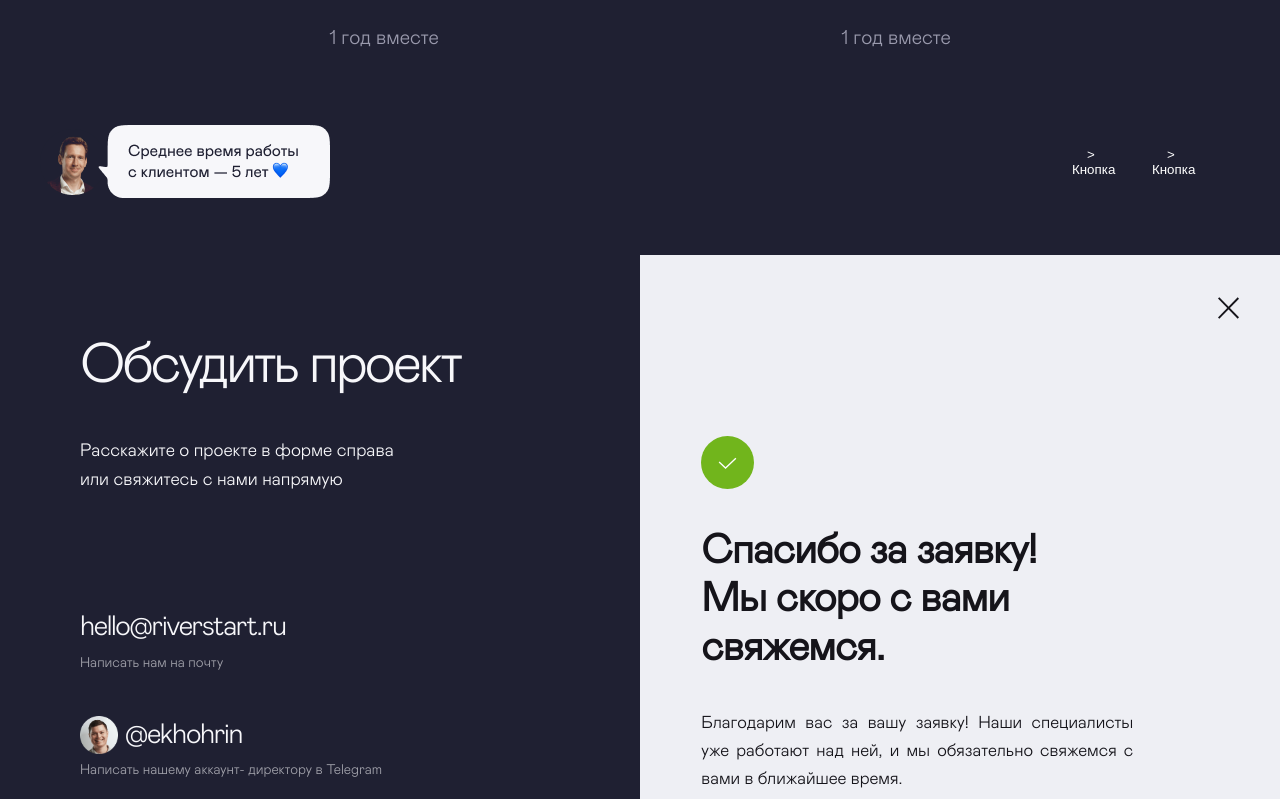
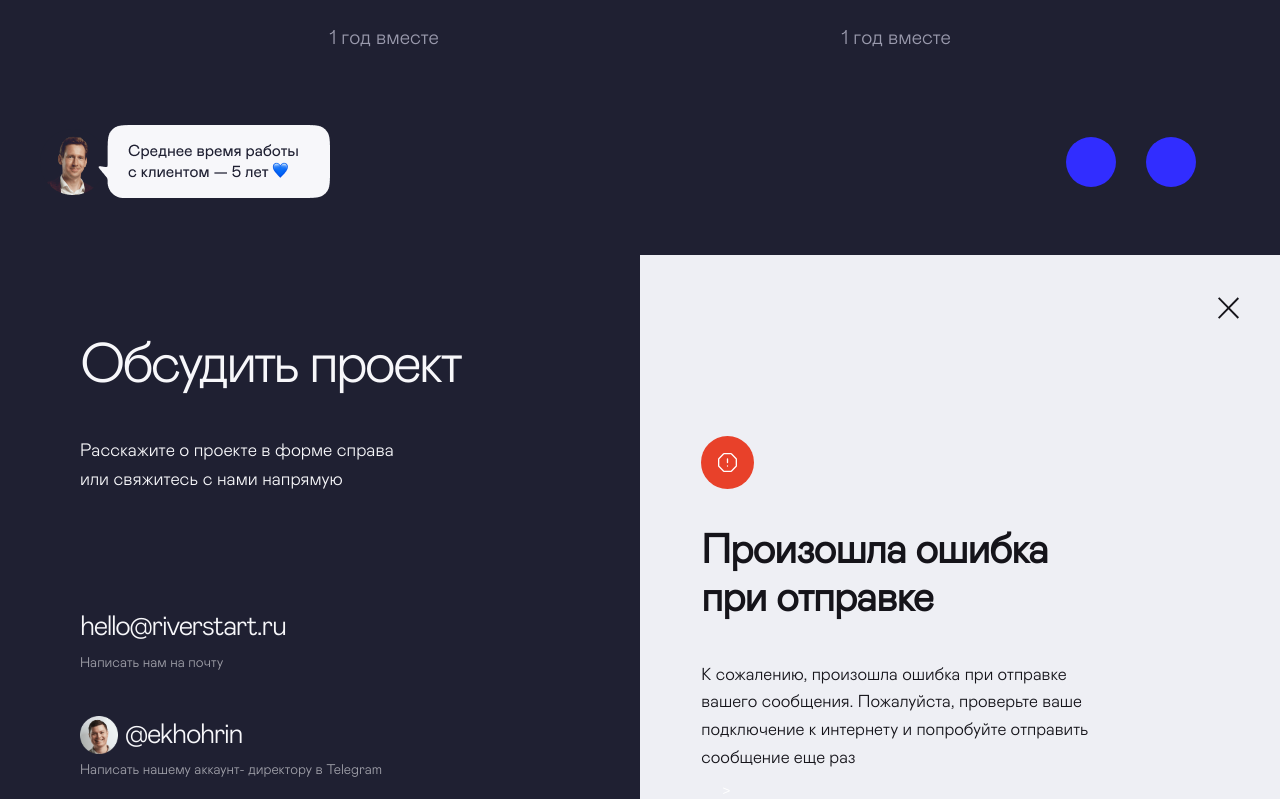
Before and after one commit to Kuldyaev/testovoe03032024, a Vue app: page / in a window 1280 px wide. Shown: the part 620-1419 px from the top of the page. Built offline with nearby package versions, Linux system fonts and the light colour scheme.

Commit message:
redesign errorReguest component

```diff
--- a/src/components/ClientsCarousel.vue
+++ b/src/components/ClientsCarousel.vue
@@ -12,6 +12,7 @@
       <div class="avWorkTime"></div>
       <FlexBox w="130px" m="0 30px 0 0" justify="between">
         <Button
+          category="circleLeft"
           @click="
             {
               state.moveToLeft = true;
@@ -26,6 +27,7 @@
           "
         />
         <Button
+          category="circleRight"
           @click="
             {
               state.moveToLeft = false;
--- a/src/components/RequestError.vue
+++ b/src/components/RequestError.vue
@@ -8,7 +8,21 @@
         :h="String(state.closeIconHeght) + 'px'"
       />
     </FlexBox>
-    <FlexBox class="messagePlace">Error</FlexBox>
+    <FlexBox
+      class="messagePlace"
+      direction="column"
+      align="start"
+      justify="start"
+    >
+      <FlexBox w="100%" class="successSign"></FlexBox>
+      <h2 class="title">Произошла ошибка<br />при отправке</h2>
+      <h4 class="text">
+        К сожалению, произошла ошибка при отправке <br />вашего сообщения.
+        Пожалуйста, проверьте ваше <br />подключение к интернету и попробуйте
+        отправить сообщение еще раз
+      </h4>
+      <Button w="100px" h="25px" category="primary" />
+    </FlexBox>
   </FlexBox>
 </template>
 
@@ -57,8 +71,38 @@ watch(
   height: 73%;
   margin-left: 9.58%;
   margin-top: 2.522%;
-  background-color: yellow;
 }
+.title {
+  font-size: 3.177vw;
+  line-height: 3.8151vw;
+  letter-spacing: -0.05vw;
+  text-align: left;
+  margin-top: 2.9167vw;
+  margin-bottom: 0;
+  color: $text-black;
+  user-select: none;
+}
+
+.text {
+  margin-top: 2.9167vw;
+  font-size: 1.3542vw;
+  line-height: 2.1667vw;
+  text-align: start;
+  margin-top: 2.9167vw;
+  color: $text-black;
+  letter-spacing: normal;
+  user-select: none;
+}
+
+.successSign {
+  width: 4.1667vw;
+  height: 4.1667vw;
+  margin-top: 7.9167vw;
+  background-image: url("~@/assets/img/svg/error.svg");
+  background-size: contain;
+  background-repeat: no-repeat;
+}
+
 @media (max-width: $small-screen) {
   .info {
     width: 100vw;
@@ -69,5 +113,21 @@ watch(
     width: 93.5416vw;
     height: 9.8958vw;
   }
+  .successSign {
+    width: 8.3333vw;
+    height: 8.3333vw;
+    margin-top: 15.8333vw;
+  }
+  .title {
+    margin-top: 5.8333vw;
+    font-size: 6.354vw;
+    line-height: 7.6302vw;
+    letter-spacing: -0.1vw;
+  }
+  .text {
+    margin-top: 5.8333vw;
+    font-size: 2.7083vw;
+    line-height: 4.3333vw;
+  }
 }
 </style>
--- a/src/components/RequestForm.vue
+++ b/src/components/RequestForm.vue
@@ -24,7 +24,7 @@ import RequestError from "./RequestError.vue";
 import FormActive from "./FormActive.vue";
 
 const props = defineProps<RequestFormProps>();
-const RequestStage = ref<number>(2);
+const RequestStage = ref<number>(3);
 </script>
 
 <style scoped lang="scss">
--- a/src/components/uikit/Button.vue
+++ b/src/components/uikit/Button.vue
@@ -2,17 +2,29 @@
   <button
     @click="$emit('close')"
     class="closeBtn"
-    v-if="typeBtn === 'close'"
+    v-show="typeBtn === 'close'"
   ></button>
   <button
     @mousedown="$emit('click')"
     @mouseup="$emit('stopmoving')"
     :class="classBtn"
-    v-if="typeBtn === 'primary'"
+    v-show="typeBtn === 'primary'"
   >
     >
     <span>Кнопка</span>
   </button>
+  <button
+    @mousedown="$emit('click')"
+    @mouseup="$emit('stopmoving')"
+    :class="classBtn"
+    v-show="typeBtn === 'circleLeft'"
+  ></button>
+  <button
+    @mousedown="$emit('click')"
+    @mouseup="$emit('stopmoving')"
+    :class="classBtn"
+    v-show="typeBtn === 'circleRight'"
+  ></button>
 </template>
 
 <script setup lang="ts">
@@ -27,7 +39,7 @@ const props = withDefaults(defineProps<BtnProps>(), {
 });
 
 const emits = defineEmits(["click", "stopmoving", "close"]);
-const classBtn = "uiBtn " + String(props.class);
+const classBtn = "uiBtn " + String(props.class) + " " + String(props.category);
 const typeBtn = String(props.category);
 </script>
 
@@ -52,6 +64,19 @@ button {
   background: rgb(129 129 139 / 95%);
   color: $primary-blue;
 }
+.circleLeft,
+.circleRight {
+  width: 50px;
+  height: 50px;
+  border-radius: 50%;
+  background-color: $primary-blue;
+}
+
+.circleLeft:hover,
+.circleRight:hover {
+  opacity: 0.9;
+}
+
 .closeBtn {
   background-image: url("~@/assets/img/svg/close-button.svg");
   background-size: contain;
--- a/src/shared/types.ts
+++ b/src/shared/types.ts
@@ -33,7 +33,7 @@ export interface FlexBoxProps {
 }
 
 export interface BtnProps {
-  category?: "primary" | "close";
+  category?: "primary" | "close" | "circleLeft" | "circleRight";
   class?: string;
   w?: string;
   h?: string;
```
